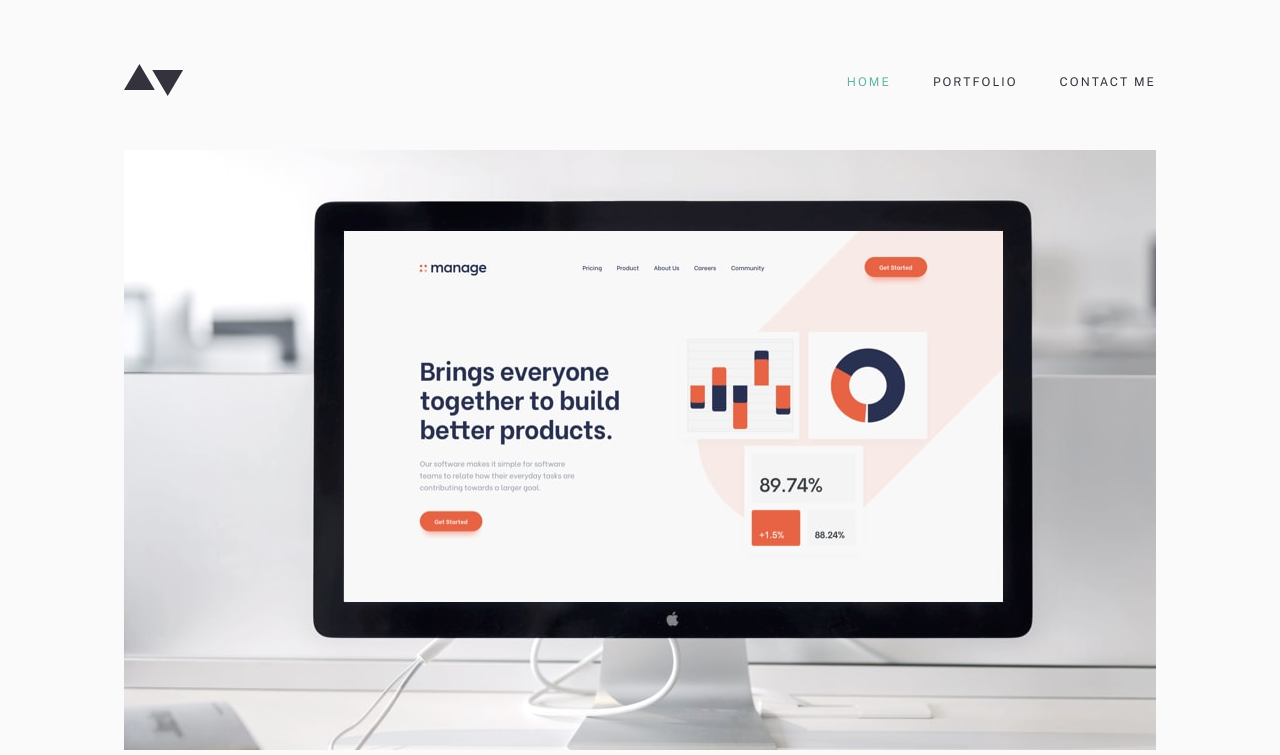
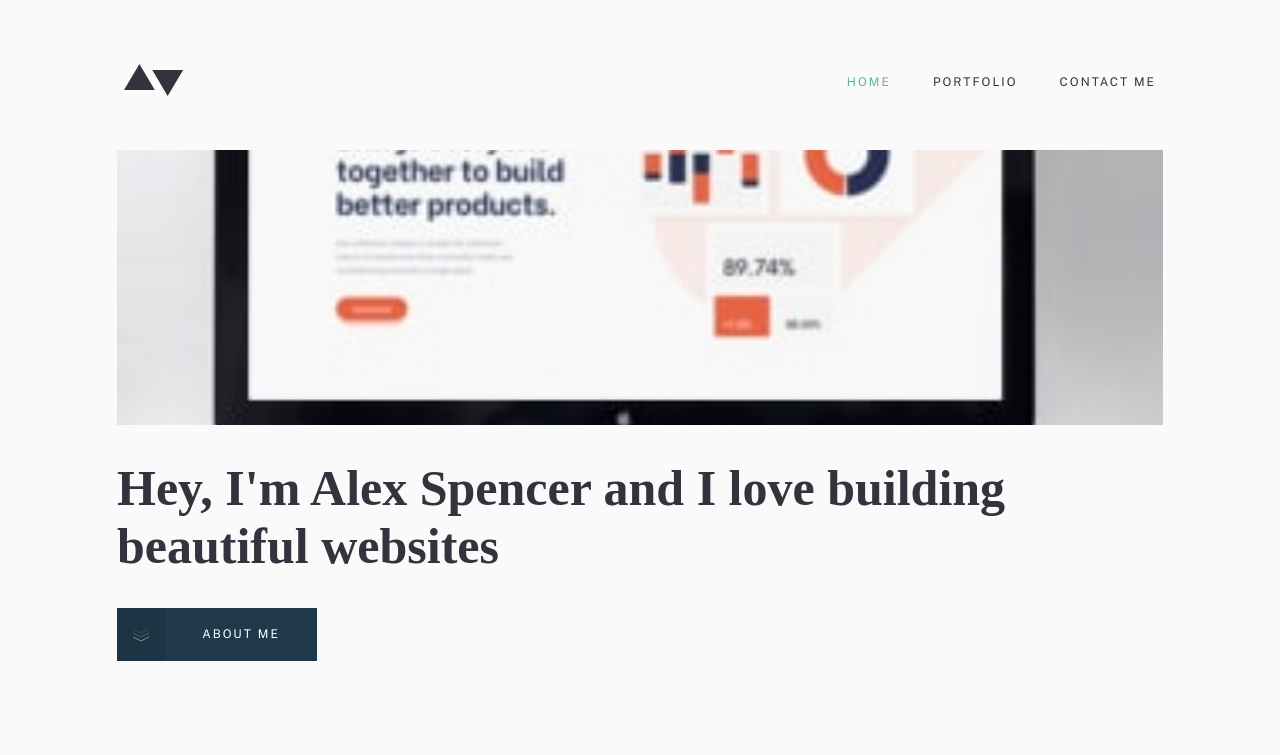
Before and after one commit to NicholasAnich/Simple-life-layout, a Next.js app: page / in a window 1280 px wide. Shown: the top 755 px of the page. Built offline with nearby package versions, Linux system fonts and the light colour scheme.

Commit message:
added breakpoints css module for testing

```diff
--- /dev/null
+++ b/components/Bpoints.module.css
@@ -0,0 +1,6 @@
+/* 400px */
+@value small: min-width: 25em;
+/* 600px */
+@value medium: min-width: 37.5em;
+/* 1000px */
+@value large: min-width: 62.5em;
--- a/components/Layout.module.css
+++ b/components/Layout.module.css
@@ -1,3 +1,6 @@
+@value breakpoints: "./Bpoints.module.css";
+@value small, medium, large from breakpoints;
+
 .container {
     padding: 0 2em;
     margin: 0 auto;
@@ -6,7 +9,7 @@
     min-height: 100vh;
 }
 
-@media (min-width: 37.5em) {
+@media (medium) {
     .container {
         padding: 0 2.4375em;
     }
--- a/components/Picture.module.css
+++ /dev/null
@@ -1,47 +0,0 @@
-.container {
-    position: relative;
-    /* object-fit: contain; */
-    /* height: auto; */
-    max-width: 500px;
-    height: 288px;
-}
-
-.mobile {
-    display: block;
-    border: 1px solid #000;
-    object-fit: contain;
-}
-
-.tablet,
-.desktop {
-    display: none;
-}
-
-@media (min-width: 600px) {
-    .container {
-        max-width: 400px;
-        min-height: 314px;
-    }
-
-    .tablet {
-        display: contents;
-        object-fit: contain;
-    }
-
-    .mobile,
-    .desktop {
-        display: none;
-    }
-}
-
-@media (min-width: 1000px) {
-    .desktop {
-        display: contents;
-        object-fit: contain;
-    }
-    /*
-    .mobile,
-    .tablet {
-        display: none;
-    } */
-}
--- a/components/Reachout.module.css
+++ b/components/Reachout.module.css
@@ -1,6 +1,5 @@
 .linkBtn {
     display: inline-block;
-    /* padding: 17px 32px; */
     padding: 1.4166em 2.6666em;
     font-size: 12px;
     color: #33323d;
--- a/styles/Home.module.css
+++ b/styles/Home.module.css
@@ -1,15 +1,6 @@
-/* .container {
-    padding: 0 2em;
-    margin: 0 auto;
-    max-width: 1110px;
-    min-height: 100vh;
-}
+@value breakpoints: "../components/Bpoints.module.css";
+@value small, medium, large from breakpoints;
 
-@media (min-width: 600px) {
-    .container {
-        padding: 0 2.4375em;
-    }
-} */
 /* IMAGES */
 
 .heroImage {
@@ -152,13 +143,14 @@
 }
 
 /* Mobile@2 */
-@media (min-width: 25em) {
+
+@media (small) {
     .heroImage {
         background-image: url("../public/images/homepage/mobile/image-homepage-hero@2x.jpg");
     }
 }
 /* Tabelet */
-@media (min-width: 37.5em) {
+@media (medium) {
     .heroImage {
         min-height: 542px;
         background-image: url("../public/images/homepage/tablet/image-homepage-hero.jpg");
@@ -166,7 +158,7 @@
 }
 
 /* Desktop */
-@media (min-width: 62.5em) {
+@media (large) {
     .heroImage {
         min-height: 600px;
         background-image: url("../public/images/homepage/desktop/image-homepage-hero.jpg");
--- a/styles/globals.css
+++ b/styles/globals.css
@@ -1,3 +1,6 @@
+@value breakpoints: "../components/Bpoints.module.css";
+@value small, medium, large from breakpoints;
+
 :root {
     --primary-font-color: #33323d;
     --primary-bg-color: #fafafa;
@@ -63,3 +66,17 @@
         font-size: 32px;
     }
 }
+
+/* @media (medium) {
+    h1 {
+        font-size: 50px;
+    }
+
+    h2 {
+        font-size: 40px;
+    }
+
+    h3 {
+        font-size: 32px;
+    }
+} */
```
Also changed, not shown: components/Picture.tsx (deleted, +0 -23 lines).
